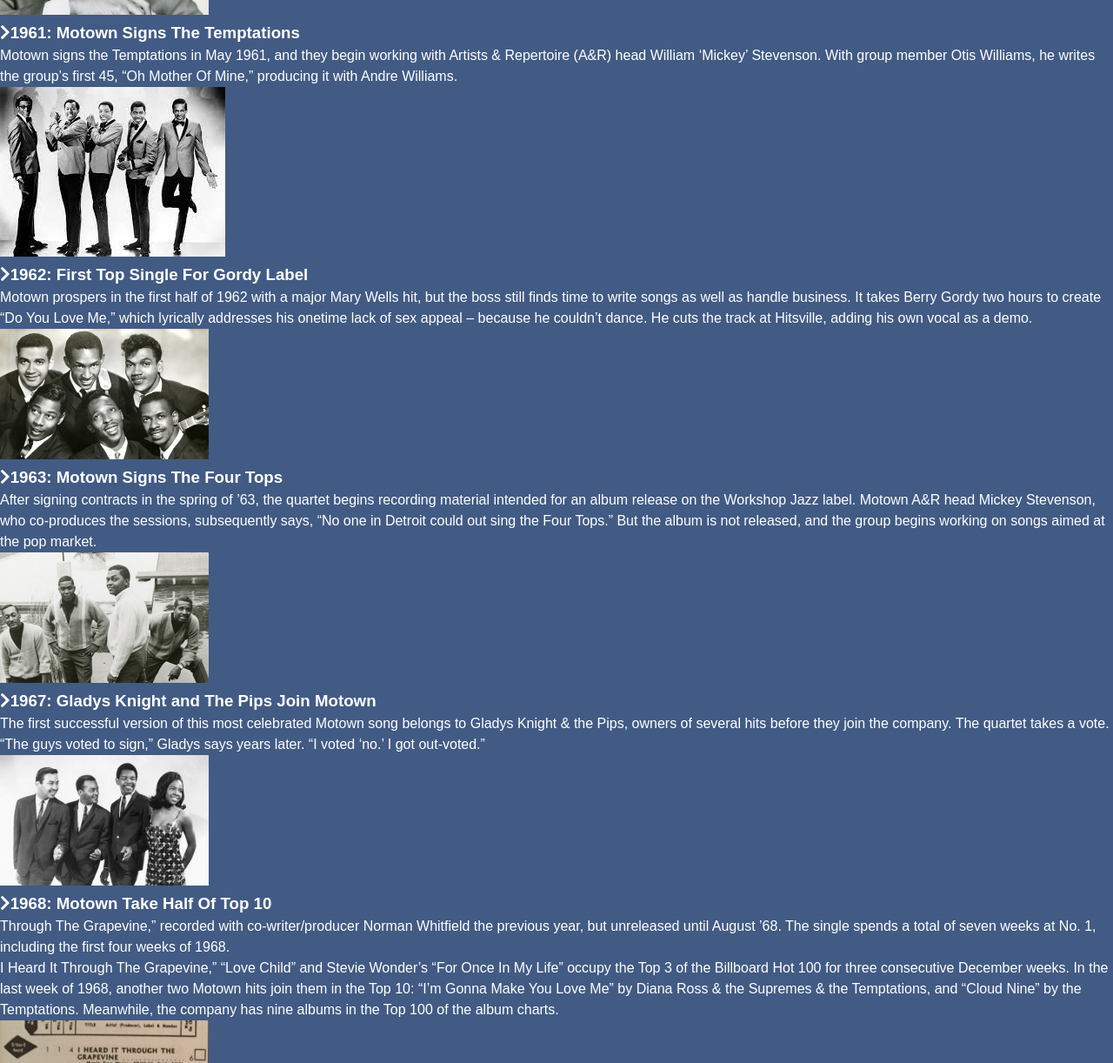
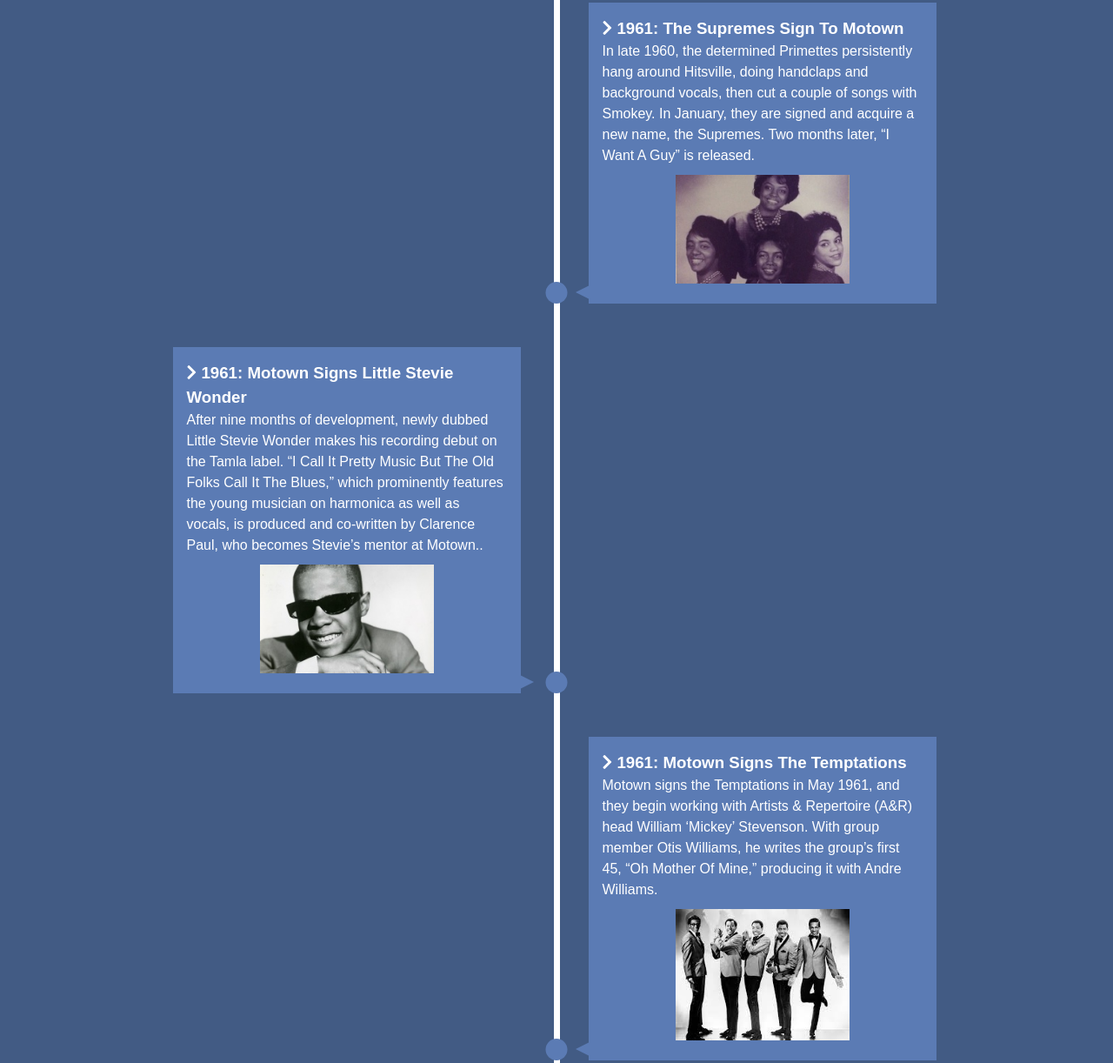
Before and after one commit to Kathicks387/Timeline, a plain HTML site: page index.html in a window 1280 px wide. Shown: the part 1189-2411 px from the top of the page at 87% size. Drawn offline with Linux system fonts and the light colour scheme.

Commit message:
added images and js

```diff
--- a/index.html
+++ b/index.html
@@ -21,97 +21,121 @@
         <ul>
             <li>
                 <div>
-                    <h3><i class="fas fa-chevron-right"></i>1959: Berry Gordy Receives $800 Loan</h3>
+                    <h3><i class="fas fa-chevron-right"></i> 1959: Berry Gordy Receives $800 Loan</h3>
                     <p>In 1958, after leasing the first two Miracles singles, including “Got A Job” (a riposte to the Silhouettes’ No. 1 hit, “Get A Job”), to End Records in New York, Berry Gordy receives a royalty check for just $3.19. This motivates him to form his own company in Detroit, facilitated by an $800 loan from the Gordy family’s savings fund.
                     </p>
+                    <section class="pic">
                         <img src="img/Berry.jfif" alt="">
+                    </section>
+                </div>
+
+            </li>
+            <li>
+                <div>
+                    <h3><i class="fas fa-chevron-right"></i> 1960: Marvin Gaye Signs To Motown</h3>
+                    <p>Marvin Gaye, a member of top-rated, Chicago-based doowop group the Moonglows, moves to Detroit when the group splits up. Its leader, Harvey Fuqua, brings him to Motown, where he signs in 1960. Later, Fuqua marries Gwen Gordy, Berry Gordy’s sister.
+                    </p>
+                    <section class="pic">
+                        <img src="img/marvin.jpeg" alt="">
+                    </section>
                 </div>
             </li>
             <li>
                 <div>
-                    <h3><i class="fas fa-chevron-right"></i>1960: Marvin Gaye Signs To Motown</h3>
-                    <p>Marvin Gaye, a member of top-rated, Chicago-based doowop group the Moonglows, moves to Detroit when the group splits up. Its leader, Harvey Fuqua, brings him to Motown, where he signs in 1960. Later, Fuqua marries Gwen Gordy, Berry Gordy’s sister.
+                    <h3><i class="fas fa-chevron-right"></i> 1961: The Supremes Sign To Motown</h3>
+                    <p>In late 1960, the determined Primettes persistently hang around Hitsville, doing handclaps and background vocals, then cut a couple of songs with Smokey. In January, they are signed and acquire a new name, the Supremes. Two months later, “I Want A Guy” is released.
                     </p>
-                    <img src="img/marvin.jpeg" alt="">
+                    <section class="pic">
+                        <img src="img/supremes.jpeg" alt="">
+                    </section>
                 </div>
             </li>
             <li>
                 <div>
-                    <h3><i class="fas fa-chevron-right"></i>1961: The Supremes Sign To Motown</h3>
-                    <p>In late 1960, the determined Primettes persistently hang around Hitsville, doing handclaps and background vocals, then cut a couple of songs with Smokey. In January, they are signed and acquire a new name, the Supremes. Two months later, “I Want A Guy” is released.
+                    <h3><i class="fas fa-chevron-right"></i> 1961: Motown Signs Little Stevie Wonder</h3>
+                    <p>After nine months of development, newly dubbed Little Stevie Wonder makes his recording debut on the Tamla label. “I Call It Pretty Music But The Old Folks Call It The Blues,” which prominently features the young musician on harmonica as well as vocals, is produced and co-written by Clarence Paul, who becomes Stevie’s mentor at Motown..
                     </p>
-                    <img src="img/supremes.jpeg" alt="">
+                    <section class="pic">
+                        <img src="img/Stevie.jpg" alt="">
+                    </section>
                 </div>
             </li>
             <li>
                 <div>
-                    <h3><i class="fas fa-chevron-right"></i>1961: Motown Signs Little Stevie Wonder</h3>
-                    <p>After nine months of development, newly dubbed Little Stevie Wonder makes his recording debut on the Tamla label. “I Call It Pretty Music But The Old Folks Call It The Blues,” which prominently features the young musician on harmonica as well as vocals, is produced and co-written by Clarence Paul, who becomes Stevie’s mentor at Motown..
+                    <h3><i class="fas fa-chevron-right"></i> 1961: Motown Signs The Temptations</h3>
+                    <p>Motown signs the Temptations in May 1961, and they begin working with Artists & Repertoire (A&R) head William ‘Mickey’ Stevenson. With group member Otis Williams, he writes the group’s first 45, “Oh Mother Of Mine,” producing it with Andre Williams.
                     </p>
-                    <img src="img/Stevie.jpg" alt="">
+                    <section class="pic">
+                        <img src="img/Temptations.jfif" alt="">
+                    </section>
                 </div>
             </li>
             <li>
                 <div>
-                    <h3><i class="fas fa-chevron-right"></i>1961: Motown Signs The Temptations</h3>
-                    <p>Motown signs the Temptations in May 1961, and they begin working with Artists & Repertoire (A&R) head William ‘Mickey’ Stevenson. With group member Otis Williams, he writes the group’s first 45, “Oh Mother Of Mine,” producing it with Andre Williams.
+                    <h3><i class="fas fa-chevron-right"></i> 1962: First Top Single For Gordy Label</h3>
+                    <p>Motown prospers in the first half of 1962 with a major Mary Wells hit, but the boss still finds time to write songs as well as handle business. It takes Berry Gordy two hours to create “Do You Love Me,” which lyrically addresses his onetime lack of sex appeal – because he couldn’t dance. He cuts the track at Hitsville, adding his own vocal as a demo.
                     </p>
-                    <img src="img/Temptations.jfif" alt="">
+                    <section class="pic">
+                        <img src="img/Contors.jpg" alt="">
+                    </section>
                 </div>
             </li>
             <li>
                 <div>
-                    <h3><i class="fas fa-chevron-right"></i>1962: First Top Single For Gordy Label</h3>
-                    <p>Motown prospers in the first half of 1962 with a major Mary Wells hit, but the boss still finds time to write songs as well as handle business. It takes Berry Gordy two hours to create “Do You Love Me,” which lyrically addresses his onetime lack of sex appeal – because he couldn’t dance. He cuts the track at Hitsville, adding his own vocal as a demo.
+                    <h3><i class="fas fa-chevron-right"></i> 1963: Motown Signs The Four Tops</h3>
+                    <p>After signing contracts in the spring of ’63, the quartet begins recording material intended for an album release on the Workshop Jazz label. Motown A&R head Mickey Stevenson, who co-produces the sessions, subsequently says, “No one in Detroit could out sing the Four Tops.” But the album is not released, and the group begins working on songs aimed at the pop market.
                     </p>
-                    <img src="img/Contors.jpg" alt="">
+                    <section class="pic">
+                        <img src="img/Four_Tops.jpg" alt="">
+                    </section>
                 </div>
             </li>
             <li>
                 <div>
-                    <h3><i class="fas fa-chevron-right"></i>1963: Motown Signs The Four Tops</h3>
-                    <p>After signing contracts in the spring of ’63, the quartet begins recording material intended for an album release on the Workshop Jazz label. Motown A&R head Mickey Stevenson, who co-produces the sessions, subsequently says, “No one in Detroit could out sing the Four Tops.” But the album is not released, and the group begins working on songs aimed at the pop market.
+                    <h3><i class="fas fa-chevron-right"></i> 1967: Gladys Knight and The Pips Join Motown</h3>
+                    <p>The first successful version of this most celebrated Motown song belongs to Gladys Knight & the Pips, owners of several hits before they join the company. The quartet takes a vote. “The guys voted to sign,” Gladys says years later. “I voted ‘no.’ I got out-voted.”
                     </p>
-                    <img src="img/Four_Tops.jpg" alt="">
+                    <section class="pic">
+                        <img src="img/Knight.jpg" alt="">
+                    </section>
                 </div>
             </li>
             <li>
                 <div>
-                    <h3><i class="fas fa-chevron-right"></i>1967: Gladys Knight and The Pips Join Motown</h3>
-                    <p>The first successful version of this most celebrated Motown song belongs to Gladys Knight & the Pips, owners of several hits before they join the company. The quartet takes a vote. “The guys voted to sign,” Gladys says years later. “I voted ‘no.’ I got out-voted.”
+                    <h3><i class="fas fa-chevron-right"></i> 1968: Motown Take Half Of Top 10</h3>
+                    <p>Through The Grapevine,” recorded with co-writer/producer Norman Whitfield the previous year, but unreleased until August ’68. The single spends a total of seven weeks at No. 1, including the first four weeks of 1968.
                     </p>
-                    <img src="img/Knight.jpg" alt="">
+                    <p>I Heard It Through The Grapevine,” “Love Child” and Stevie Wonder’s “For Once In My Life” occupy the Top 3 of the Billboard Hot 100 for three consecutive December weeks. In the last week of 1968, another two Motown hits join them in the Top 10: “I’m Gonna Make You Love Me” by Diana Ross & the Supremes & the Temptations, and “Cloud Nine” by the Temptations. Meanwhile, the company has nine albums in the Top 100 of the album charts.</p>
+                    <section class="pic">
+                        <img src="img/Top10.jpg" alt="">
+                    </section>
                 </div>
            </li>
            <li>
             <div>
-                    <h3><i class="fas fa-chevron-right"></i>1968: Motown Take Half Of Top 10</h3>
-                    <p>Through The Grapevine,” recorded with co-writer/producer Norman Whitfield the previous year, but unreleased until August ’68. The single spends a total of seven weeks at No. 1, including the first four weeks of 1968.
-                    </p>
-                    <p>I Heard It Through The Grapevine,” “Love Child” and Stevie Wonder’s “For Once In My Life” occupy the Top 3 of the Billboard Hot 100 for three consecutive December weeks. In the last week of 1968, another two Motown hits join them in the Top 10: “I’m Gonna Make You Love Me” by Diana Ross & the Supremes & the Temptations, and “Cloud Nine” by the Temptations. Meanwhile, the company has nine albums in the Top 100 of the album charts.</p>
-                    <img src="img/Top10.jpg" alt="">
-                </div>
-            </li>
-            <li>
-                <div>
-                    <h3><i class="fas fa-chevron-right"></i>1969: Marvin Sits On The Top Spot</h3>
+                <h3><i class="fas fa-chevron-right"></i> 1969: Marvin Sits On The Top Spot</h3>
                 <p>“I Heard It Through The Grapevine” is written by Norman Whitfield and Barrett Strong, and Whitfield records it for the first time in 1966, with the Miracles. He cuts the song again in 1967 with Marvin Gaye, Gladys Knight & the Pips, and Bobby Taylor & the Vancouvers. The second of these, when released in September, is a major hit, only held out from No. 1 by the Monkees’ “Daydream Believer” and then the Beatles’ “Hello Goodbye.”
                 </p>
                 <p>Marvin’s “I Heard It Through The Grapevine” stays unreleased until August 1968, when it is added to his album In The Groove. Radio airplay forces Motown to ship the track as a 45 in November. After it reaches No. 1, In The Groove is given a new title: I Heard It Through The Grapevine.</p>
+                <section class="pic">
                     <img src="img/Marvin2.jpg" alt="">
+                </section>
             </div>
         </li>
+
             <li>
                 <div>
-                    <h3><i class="fas fa-chevron-right"></i>1969: The Jackson 5 Are Unveiled</h3>
+                    <h3><i class="fas fa-chevron-right"></i> 1969: The Jackson 5 Are Unveiled</h3>
                     <p>After recording in Detroit with Bobby Taylor, the Jackson 5 relocate to Los Angeles and work begins on their debut single release for Motown, “I Want You Back.” The song is created by “The Corporation,” which comprises Berry Gordy, Deke Richards, Fonce Mizell and Freddie Perren.
                     </p>
                     <p>The Jackson 5 are showcased August 11 for music industry tastemakers at a Beverly Hills club called The Daisy. Diana Ross welcomes the group and Michael Jackson, “their sensational eight-year-old lead singer.” (He is actually ten.) “I Want You Back” is released in October.</p>
+                    <section class="pic">
                         <img src="img/Jackson 5.jpg" alt="">
+                    </section>
                 </div>
          </li>
         </ul>
-
     </section>
+    <script src="script.js"></script>
 </body>
 </html>
--- a/script.js
+++ b/script.js
@@ -0,0 +1,24 @@
+const items = document.querySelectorAll('#timeline li');
+
+const isInViewport = el => {
+  const rect = el.getBoundingClientRect();
+  return (
+    rect.top >= 0 &&
+    rect.left >= 0 &&
+    rect.bottom <=
+      (window.innerHeight || document.documentElement.clientHeight) &&
+    rect.right <= (window.innerWidth || document.documentElement.clientWidth)
+  );
+};
+
+const run = () =>
+  items.forEach(item => {
+    if (isInViewport(item)) {
+      item.classList.add('show');
+    }
+  });
+
+// Events
+window.addEventListener('load', run);
+window.addEventListener('resize', run);
+window.addEventListener('scroll', run);
--- a/style.css
+++ b/style.css
@@ -32,3 +32,135 @@
 h1 {
     font-size: 2.3rem;
 }
+
+#timeline ul {
+    background: var(--primary-color);
+    padding: 50px 0;
+}
+/* Create line */
+#timeline ul li {
+    list-style: none;
+    position: relative;
+    width: 7px;
+    margin: 0 auto;
+    padding-top: 50px;
+    background: #fff;
+}
+/* Boxes */
+#timeline ul li div {
+    position: relative;
+    bottom: 0;
+    width: 400px;
+    padding: 1rem;
+    background: var(--secondary-color);
+    transition: all 0.5s ease-in-out;
+    visibility: hidden;
+    opacity: 0;
+}
+
+.pic {
+    text-align: center;
+    padding-top: 10px;
+}
+
+.pic img {
+    width: 200px;
+}
+
+/* Right Side */
+#timeline ul li:nth-child(odd) div {
+    left: 40px;
+    transform: translate(200px, 0);
+}
+
+/* Left Side */
+#timeline ul li:nth-child(even) div {
+    left: -438px;
+    transform: translate(-200px, 0);
+}
+
+/* Dots */
+#timeline ul li:after {
+    content: '';
+    position: absolute;
+    left: 50%;
+    bottom: 0;
+    width: 25px;
+    height: 25px;
+    background: inherit;
+    transform: translateX(-50%);
+    border-radius: 50%;
+    transition: background 0.5s ease-in-out;
+}
+
+/* Arrows Base Style*/
+#timeline div:before {
+    content: '';
+    position: absolute;
+    bottom: 5px;
+    width: 0;
+    height: 0;
+    border-style: solid;
+}
+
+/* Right Side Arrows */
+#timeline ul li:nth-child(odd) div:before {
+    left: -15px;
+    border-width: 8px 16px 8px 0;
+    border-color: transparent var(--secondary-color) transparent transparent;
+}
+/* Left Side Arrows */
+#timeline ul li:nth-child(even) div:before {
+    right: -15px;
+    border-width: 8px 0px 8px 16px;
+    border-color: transparent transparent transparent var(--secondary-color);
+}
+
+/* Show Boxes */
+#timeline ul li.show div {
+    transform: none;
+    visibility: visible;
+    opacity: 1;
+}
+
+#timeline ul li.show:after {
+    background: var(--secondary-color)
+}
+/* Media Query  */
+@media(max-width: 900px) {
+    #timeline ul li div {
+        width: 250px;
+    }
+
+    #timeline ul li:nth-child(even) div {
+       left: -300px;
+    }
+}
+@media(max-width: 600px) {
+    #timeline ul li {
+        margin-left: 20px;
+    }
+
+    #timeline ul li div {
+        width: calc(100vw - 90px);
+    }
+
+    #timeline ul li:nth-child(even) div {
+        left: 40px;
+    }
+
+    #timeline ul li:nth-child(even) div:before {
+       left: -15px;
+       border-width: 8px 16px 8px 0;
+       border-color: transparent var(--secondary-color) transparent transparent
+    }
+    h3 {
+        text-align: center;
+    }
+
+}
+@media(max-width: 280px) {
+.pic img {
+    width: 150px;
+}
+}
```
Also changed, not shown: img/Marvin2.jpg. Lines whose indentation alone changed are shown as unchanged.
